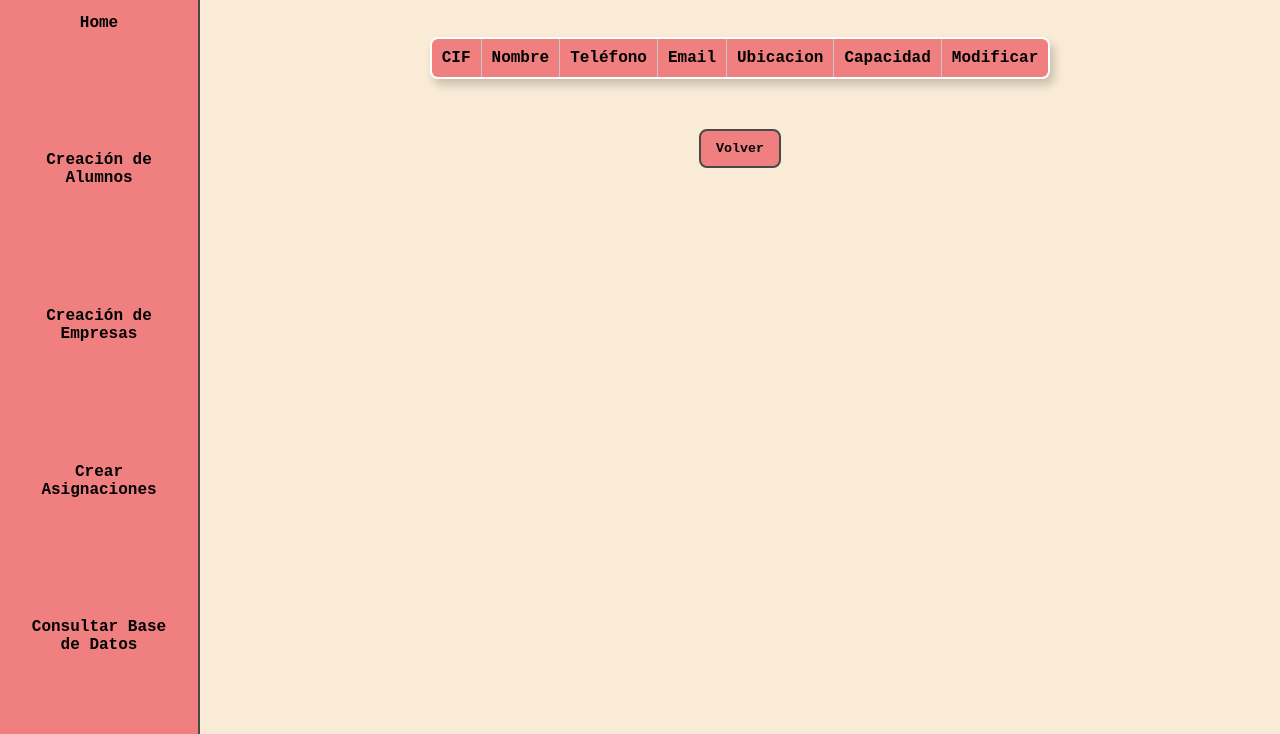
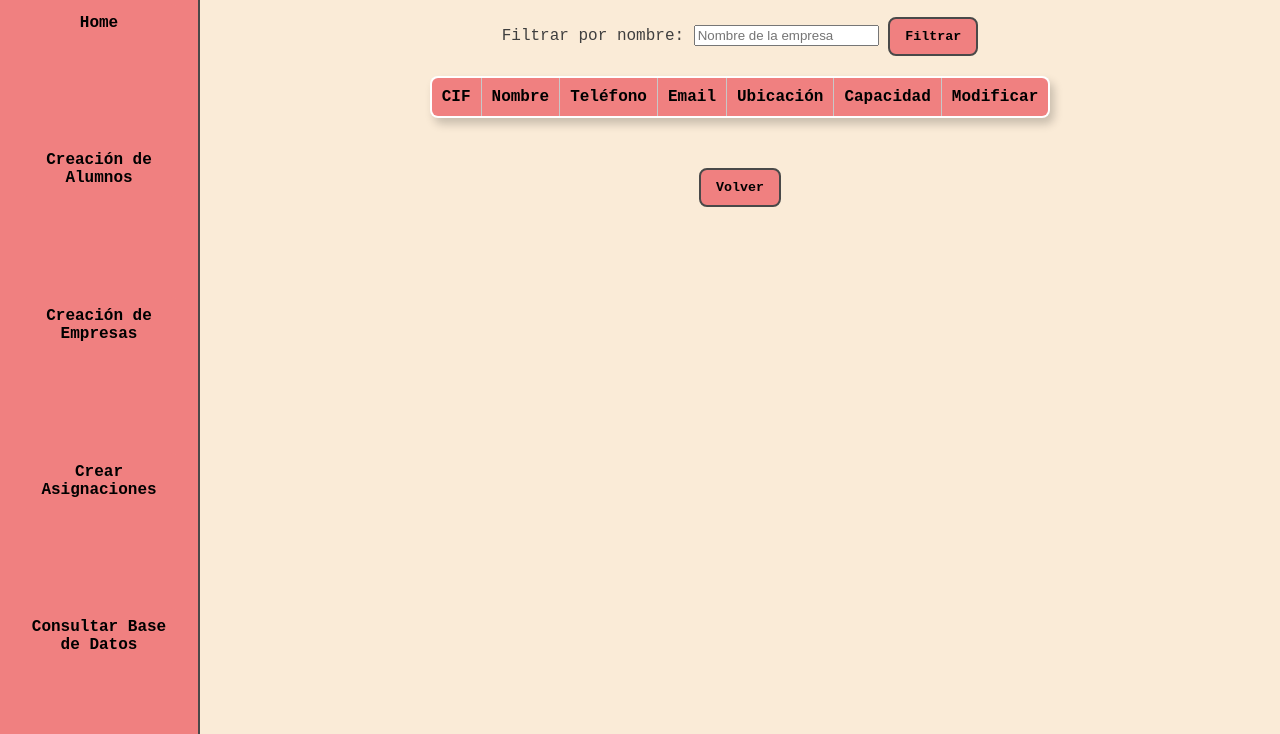
Before and after one commit to angelbuigues/CRM_-Buigiues_IJim-nez, a website: page ElPlaX/webapp/html/tablas_info/info_empresas.html in a window 1280 px wide. Shown: the part 66-800 px from the top of the page. Drawn offline with Linux system fonts and the light colour scheme; no server answers.

Commit message:
Inputs Filter

```diff
--- a/ElPlaX/webapp/html/tablas_info/info_empresas.html
+++ b/ElPlaX/webapp/html/tablas_info/info_empresas.html
@@ -22,6 +22,14 @@
 
     <main>
         <h1>Datos de las empresas</h1>
+
+        <!-- Filtro de datos -->
+        <div id="filter-container">
+            <label for="filter-input">Filtrar por nombre:</label>
+            <input type="text" id="filter-input" placeholder="Nombre de la empresa">
+            <button id="filter-button">Filtrar</button>
+        </div>
+
         <!-- Tabla dinámica -->
         <section>
             <table id="data-table">
@@ -31,7 +39,7 @@
                         <th>Nombre</th>
                         <th>Teléfono</th>
                         <th>Email</th>
-                        <th>Ubicacion</th>
+                        <th>Ubicación</th>
                         <th>Capacidad</th>
                         <th>Modificar</th>
                     </tr>
--- a/ElPlaX/webapp/style/info_alumnos.css
+++ b/ElPlaX/webapp/style/info_alumnos.css
@@ -29,6 +29,22 @@ body {
 }
 
 .logoff-button:hover {
+    background-color: rgb(220, 100, 100);
+}
+
+#filter-button {
+    font-family: 'Courier New', Courier, monospace;
+    background-color: lightcoral;
+    color: black;
+    text-decoration: none;
+    padding: 10px 15px;
+    border-radius: 8px;
+    font-weight: bold;
+    border: solid 2px rgb(73, 73, 73);
+    cursor: pointer;
+}
+
+#filter-button:hover {
     background-color: rgb(220, 100, 100);
 }
 
```
Also changed, not shown: ElPlaX/webapp/html/tablas_info/info_alumnos.html (+7 -0 lines), ElPlaX/webapp/html/tablas_info/info_relaciones.html (+8 -0 lines).
